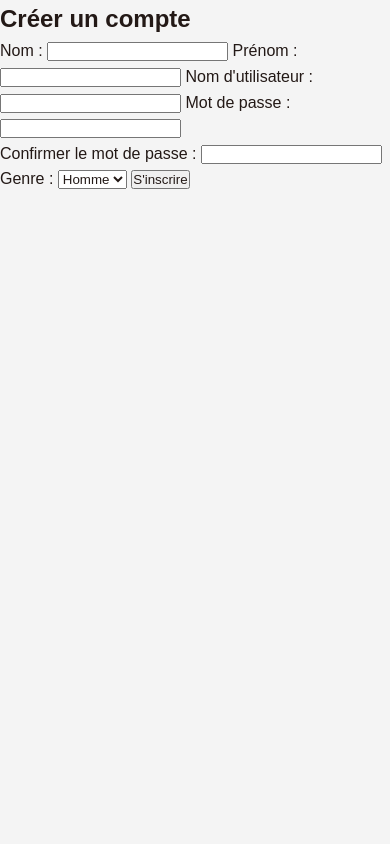
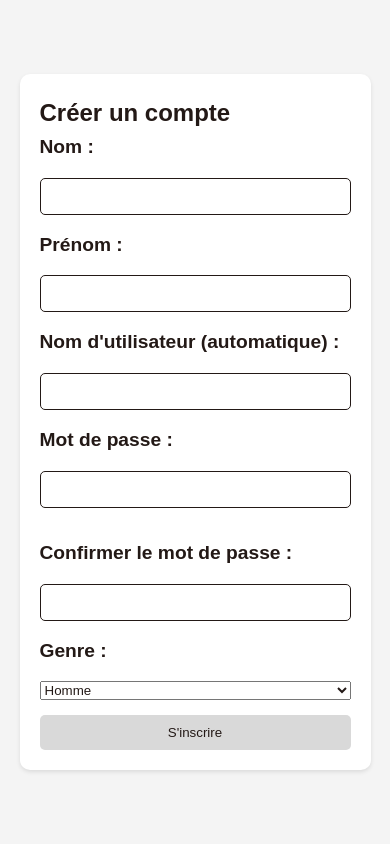
Before and after one commit to maeldolium/gymtech, a PHP site: page /auth/register.php in a window 390 px wide. Run offline with PHP 8.4, Linux system fonts and the light colour scheme.

Commit message:
Modify authentification and add style

```diff
--- a/website_gymtech/assets/css/style.css
+++ b/website_gymtech/assets/css/style.css
@@ -411,6 +411,13 @@ footer {
             }
         }
     }
+    .copyright {
+        display: flex;
+        justify-content: center;
+        text-align: center;
+        font-size: 0.8em;
+        color: #666;
+    }
 }
 
 @media screen and (max-width: 1024px) {
@@ -569,3 +576,132 @@ footer {
         font-size: 0.7em;
     }
 }
+
+/* Styles pour la page de connexion */
+.container-login {
+    max-width: 500px;
+    width: 90%;
+    padding: 20px;
+    background-color: #fff;
+    box-shadow: 0 2px 4px rgba(0, 0, 0, 0.1);
+    border-radius: 10px;
+}
+
+.container-login h1 {
+    text-align: center;
+    color: #7ed957;
+    margin-bottom: 20px;
+}
+
+.form-login {
+    display: flex;
+    flex-direction: column;
+    gap: 15px;
+}
+
+.form-login label {
+    font-size: 1.2em;
+    font-weight: 700;
+}
+
+.form-login input {
+    padding: 10px;
+    border: 1px solid #231916;
+    border-radius: 5px;
+    width: 100%;
+}
+
+.form-login button {
+    padding: 10px;
+    border: none;
+    border-radius: 5px;
+    cursor: pointer;
+    background-color: #D9D9D9;
+    transition: background-color 0.3s;
+}
+
+.form-login button:hover {
+    background-color: #7ed957;
+    color: #fff;
+}
+
+@media screen and (max-width: 768px) {
+    .container-login {
+        width: 80%;
+    }
+}
+
+@media screen and (max-width: 425px) {
+    .container-login {
+        width: 90%;
+    }
+}
+
+/* Styles pour la page d'inscription */
+body.register, body.login {
+    display: flex;
+    justify-content: center;
+    align-items: center;
+    height: 100vh;
+    margin: 0;
+    background-color: #f4f4f4;
+}
+
+.container-register {
+    max-width: 500px;
+    width: 90%;
+    padding: 20px;
+    background-color: #fff;
+    box-shadow: 0 2px 4px rgba(0, 0, 0, 0.1);
+    border-radius: 10px;
+}
+
+.container-register h2 {
+    text-align: center;
+    color: #7ed957;
+    margin-bottom: 20px;
+}
+
+.form-register {
+    display: flex;
+    flex-direction: column;
+    gap: 15px;
+}
+
+.form-register label {
+    font-size: 1.2em;
+    font-weight: 700;
+}
+
+.form-register input,
+.form-register select {
+    padding: 10px;
+    border: 1px solid #231916;
+    border-radius: 5px;
+    width: 100%;
+}
+
+.form-register button {
+    padding: 10px;
+    border: none;
+    border-radius: 5px;
+    cursor: pointer;
+    background-color: #D9D9D9;
+    transition: background-color 0.3s;
+}
+
+.form-register button:hover {
+    background-color: #7ed957;
+    color: #fff;
+}
+
+@media screen and (max-width: 768px) {
+    .container-register {
+        width: 80%;
+    }
+}
+
+@media screen and (max-width: 425px) {
+    .container-register {
+        width: 90%;
+    }
--- a/website_gymtech/auth/register.php
+++ b/website_gymtech/auth/register.php
@@ -113,7 +113,8 @@ if ($_SERVER["REQUEST_METHOD"] == "POST") {
         }
     </script>
 </head>
-<body>
+<body class="register">
+    <div class="container-login">
         <h2>Créer un compte</h2>
 
         <!-- Affichage du message d'erreur en cas de problème -->
@@ -121,14 +122,14 @@ if ($_SERVER["REQUEST_METHOD"] == "POST") {
             <p style="color:red;"><?= htmlspecialchars($error) ?></p>
         <?php endif; ?>
 
-    <form action="" method="POST">
+        <form action="" method="POST" class="form-login">
             <label>Nom :</label>
             <input type="text" id="nom" name="nom" required oninput="generateUsername()">
 
             <label>Prénom :</label>
             <input type="text" id="prenom" name="prenom" required oninput="generateUsername()">
 
-        <label>Nom d'utilisateur :</label>
+            <label>Nom d'utilisateur (automatique) :</label>
             <input type="text" id="username" name="username" readonly> <!-- Généré automatiquement -->
 
             <label>Mot de passe :</label>
@@ -146,5 +147,6 @@ if ($_SERVER["REQUEST_METHOD"] == "POST") {
 
             <button type="submit">S'inscrire</button>
         </form>
+    </div>
 </body>
 </html>
```
Also changed, not shown: website_gymtech/auth/login.php (+7 -8 lines). Lines whose indentation alone changed are shown as unchanged.
